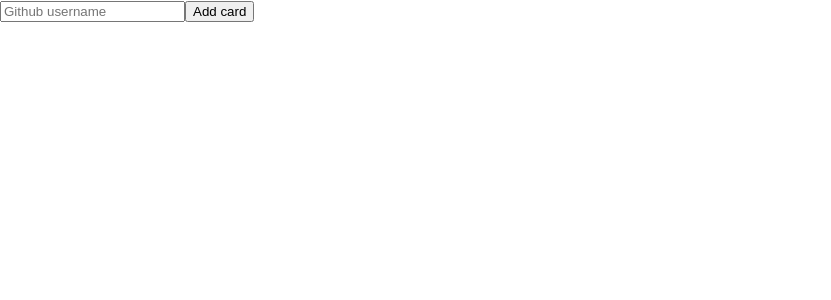
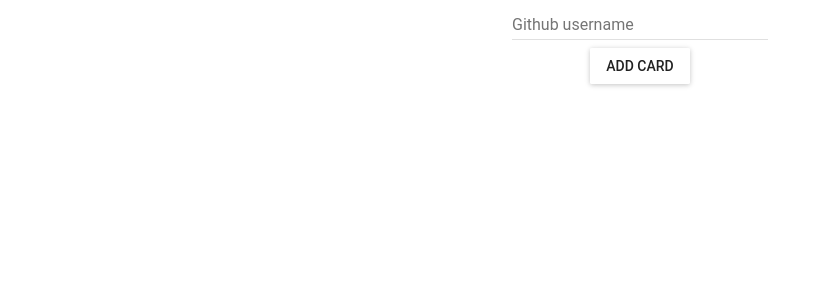
Before and after one commit to KrystianKaminski/react-working-with-data, a React (Create React App) app: page / in a window 1280 px wide. Shown: the top 300 px of the page, without its empty margins (0-831 px from the left). Built offline with nearby package versions, Linux system fonts and the light colour scheme.

Commit message:
Added some styles

```diff
--- a/src/Form.js
+++ b/src/Form.js
@@ -1,5 +1,8 @@
 import React from 'react'
 import axios from 'axios'
+
+import TextField from 'material-ui/TextField'
+import RaisedButton from 'material-ui/RaisedButton'
 
 class Form extends React.Component {
 
@@ -15,22 +18,35 @@ class Form extends React.Component {
                 this.setState({ userName: '' })
             })
     }
+
     render() {
+        const style = {
+            form: {
+                display: 'flex',
+                flexDirection: 'column',
+                alignItems: 'center'
+            },
+            button: {
+                maxWidth: '50%'
+            }
+        }
         return (
             <form
                 onSubmit={this.handleSubmit}
+                style={style.form}
             >
-                <input
+                <TextField
                     type="text"
                     value={this.state.userName}
                     onChange={(e) => this.setState({ userName: e.target.value })}
                     placeholder="Github username"
                 />
-                <button
+                <RaisedButton
                     type="submit"
+                    label="Add card"
+                    style={style.button}
                 >
-                    Add card
-                </button>
+                </RaisedButton>
             </form>
         )
     }
```
